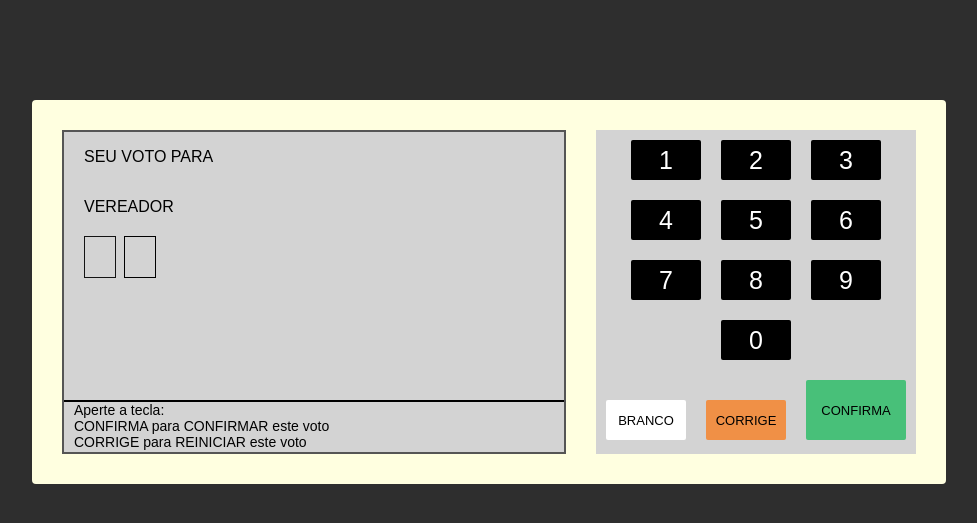
After one commit to senacrs-emti/2022-1M-urna-G2, a PHP site: page /index.php in a window 1280 px wide. The commit adds this page. Shown: the top 523 px of the page, without its empty margins (151-1128 px from the left). Run offline with PHP 8.4, Linux system fonts and the light colour scheme.

Commit message:
chore(*): index updates

```diff
--- /dev/null
+++ b/index.php
@@ -0,0 +1,77 @@
+<!DOCTYPE html>
+<html lang="pt-br">
+  <head>
+    <meta charset="UTF-8" />
+    <meta http-equiv="X-UA-Compatible" content="IE=edge" />
+    <meta name="viewport" content="width=device-width, initial-scale=1.0" />
+    <title>Urna Eletrônica</title>
+    <link rel="stylesheet" href="style.css" />
+  </head>
+  <body>
+    <div class="tudo">
+      <div class="urna">
+        <div class="tela">
+          <div class="d-1">
+            <div class="d-1-left">
+              <div class="d-1-1">
+                <span class='titulo textoBranco'>SEU VOTO PARA</span>
+              </div>
+              <div class="d-1-2">
+                <span class="vereador">VEREADOR</span>
+              </div>
+              <div class="d-1-3">
+
+                <div class="numero pisca" id="primeiroInput"></div>
+                <div class="numero" id="segundoInput"></div>
+
+              </div>
+              <div class="d-1-4" style = 'display:none;'>
+                Nome: Fulano <br />
+                Partido: P <br />
+                Vice: Beltrano <br />
+              </div>
+            </div>
+            <div class="d-1-right" style='display: none;'>
+              <img src="./assets/img/modelo.png" alt="bolsonaro">
+            </div>
+          </div>
+
+          <div class="d-2">
+            Aperte a tecla: <br />
+            CONFIRMA para CONFIRMAR este voto <br />
+            CORRIGE para REINICIAR este voto
+          </div>
+        </div>
+
+        <div class="teclado">
+          <div class="teclado-linha">
+            <div class="teclado-botao border" onclick="escolherNumero('1')">1</div>
+            <div class="teclado-botao border" onclick="escolherNumero('2')">2</div>
+            <div class="teclado-botao border" onclick="escolherNumero('3')">3</div>
+          </div>
+          <div class="teclado-linha">
+            <div class="teclado-botao border" onclick="escolherNumero('4')">4</div>
+            <div class="teclado-botao border" onclick="escolherNumero('5')">5</div>
+            <div class="teclado-botao border" onclick="escolherNumero('6')">6</div>
+          </div>
+          <div class="teclado-linha">
+            <div class="teclado-botao border" onclick="escolherNumero('7')">7</div>
+            <div class="teclado-botao border" onclick="escolherNumero('8')">8</div>
+            <div class="teclado-botao border" onclick="escolherNumero('9')">9</div>
+          </div>
+          <div class="teclado-linha">
+            <div class="teclado-botao border" onclick="escolherNumero('0')">0</div>
+          </div>
+
+          <div class="teclado-linha">
+            <div class="teclado-botao botao-branco" onclick="branco()">BRANCO</div>
+            <div class="teclado-botao botao-corrige" onclick="corrige()">CORRIGE</div>
+            <div class="teclado-botao botao-confirma" id="botao-confirma-som" onclick='confirma()'>CONFIRMA</div>
+            <audio id="confirma-som" src="./assets/audios/som-confirma.mp3"></audio>
+          </div>
+        </div>
+      </div>
+    </div>
+    <script src="script.js"></script>
+  </body>
+</html>
--- a/script.js
+++ b/script.js
@@ -1,25 +1,63 @@
-let seuVotoPara = document.querySelector('.d-1-1 span');
-let cargo = document.querySelector('.d-1-2 span');
-let descricao = document.querySelector('.d-1-4');
-let aviso = document.querySelector('.d-2');
-let lateral = document.querySelector('.d-1-right');
-let numeros = document.querySelector('.d-1-3');
 
-function clicou(n) {
-    alert("Clicou em" +n);
-}
 
-function branco() {
-    alert("Clicou em BRANCO!");
 
-}
+function escolherNumero(number) {
+    const pisca = document.querySelector(".pisca");
+    const primeiroInput = document.querySelector("#primeiroInput").innerHTML;
+    const segundoInput = document.querySelector("#segundoInput");
+    const segundoInputText = document.querySelector("#segundoInput").innerHTML;
 
-function corrige() {
-    alert("Clicou em CORRIGE!");
+    if (primeiroInput === "") {
+      document.getElementById("primeiroInput").innerHTML = number;
+      pisca.classList.remove("pisca");
+      segundoInput.classList.add("pisca");
+    } else if (segundoInputText === "") {
+      document.getElementById("segundoInput").innerHTML = number;
+      pisca.classList.remove("pisca");
 
-}
+      const juncaoDoisNumeros = `${primeiroInput}${number}`;
+      escolhaENula(juncaoDoisNumeros);
+    }
+  }
 
-function confirma() {
-    alert("Clicou em CONFIRMA!");
+  function branco() {
+    document.querySelector(".textoBranco").innerHTML = "VOTO EM BRANCO";
+    const vereadorBranco = document.querySelector(".vereador");
+    const divDireitaBranco = document.querySelector(".d-1-right");
+    const d13Branco = document.querySelector(".d-1-3");
+    const d14Branco = document.querySelector(".d-1-4");
 
-}
+    d13Branco.remove("d13Branco");
+    vereadorBranco.remove("vereadorBranco");
+    d14Branco.remove("d14Branco");
+    divDireitaBranco.remove("divDireitaBranco");
+
+  }
+
+  function corrige() {
+    document.location.reload();
+  }
+
+  function escolhaENula(number) {
+    const divDireita = document.querySelector(".d-1-right");
+    const name = document.querySelector('.d-1-4');
+
+    if (number == 72) {
+      divDireita.remove("divDireita");
+      document.querySelector(".d-1-4").innerHTML = "VOTO NULO";
+      name.style.display == 'none' ? name.style.display = 'flex' : name.style.display = 'none';
+      return;
+    }
+
+    const right = document.querySelector('.d-1-right');
+    right.style.display == 'none' ? right.style.display = 'flex' : right.style.display = 'none';
+    name.style.display == 'none' ? name.style.display = 'flex' : name.style.display = 'none';
+
+  }
+
+
+  const button = document.querySelector("#botao-confirma-som");
+  button.addEventListener("click", function () {
+    const audio = document.querySelector("#confirma-som");
+    audio.play();
+  });
--- a/style.css
+++ b/style.css
@@ -1,52 +1,63 @@
-@keyframes pisca{
-    0% {opacity: 0.2;}
-    50% {opacity: 1;}
-    100% {opacity: 0.2;}
+@keyframes pisca {
+    0% {
+      opacity: 0.2;
+    }
+    50% {
+      opacity: 1;
+    }
+    100% {
+      opacity: 0.2;
+    }
   }
 
-body{
-    margin: 0px;
+  body {
+    margin: 0;
     display: flex;
     justify-content: center;
-    align-content: center;
+    align-items: center;
     font-family: Arial, Helvetica, sans-serif;
+    background-color: #2e2e2e;
   }
 
-.urna{
-    background-color: #dbd5c9;
+  .tudo{
+    background-size: cover;
+    background-position: center center;
+    background-repeat: no-repeat;
+    background-attachment: fixed;
+    margin-top: 100px;
+  }
+
+  .urna {
+    background-color: lightyellow;
     padding: 30px;
     display: flex;
-
-
+    border-radius: 4px;
   }
 
-.tela{
+  .tela {
     width: 500px;
     height: 320px;
-    background: linear-gradient(to right, #e8e8e8, #c1c1c1);
-    border: 2px solid #666;
+    background-color: lightgrey;
+    border: 2px solid #555;
     display: flex;
     flex-direction: column;
-
-
   }
 
-.teclado{
-    background-color: #403a3a;
+  .teclado {
+    background-color: lightgrey ;
     margin-left: 30px;
-
   }
 
-.teclado--linha{
+  .teclado-linha {
     display: flex;
     justify-content: center;
     align-items: flex-end;
   }
 
-.teclado--botao{
+  .teclado-botao {
     width: 70px;
     height: 40px;
-    background-color: black;
+    background-color: #000;
     color: #fff;
     font-size: 25px;
     display: flex;
@@ -54,96 +65,127 @@ body{
     align-items: center;
     margin: 10px;
     cursor: pointer;
-    box-shadow: 3px 3px 0px #666;
-}
-
-.botao--branco{
-    background-color: rgb(255, 255, 255);
-    color: rgb(0, 0, 0);
-    font-size: 15px;
-}
-
-.botao--corrige{
-    background-color: #f09046;
-    color: #000;
-    font-size: 15px;
-}
-
-.botao--confirma{
-    background-color: #48c079;
-    color: black;
-    font-size: 15px;
-    width: 90px;
-    height: 50px;
 
   }
 
-.divisao-1{
+  .border{
+    border-radius: 2px;
+  }
+
+  .border:active{
+    background-color: gray;
+  }
+
+  .d-1 {
     flex: 1;
     display: flex;
   }
 
-.d-1-left{
+  .d-1-left {
     flex: 1;
-    display: flex;
     flex-direction: column;
     padding-left: 20px;
-
   }
 
-.d-1-1{
+  .d-1-1 {
     height: 50px;
     display: flex;
     align-items: center;
-
   }
 
-.d-1-2{
+  .d-1-2 {
     height: 50px;
     display: flex;
     align-items: center;
-    justify-content: center;
+    justify-content: flex-start;
   }
 
-.d-1-3{
+  .d-1-3 {
     height: 50px;
+    display: flex;
+    align-items: center;
+    justify-content: flex-start;
+    gap: 0.5rem;
   }
 
-.numero{
+  .numero {
     display: inline-block;
     width: 30px;
     height: 40px;
-    border: 2px solid #000;
+    border: 1px solid #000;
     text-align: center;
     line-height: 40px;
     font-size: 25px;
   }
 
-.pisca{
+  .pisca {
     animation-name: pisca;
     animation-duration: 2s;
     animation-iteration-count: infinite;
-
   }
 
-.d-1-4{
+  .d-1-4 {
     flex: 1;
     line-height: 30px;
-    justify-content: flex-end;
   }
 
-.d-1-right{
-    width: 90px;
+  .d-1-right {
+    width: 300px;
     display: flex;
     flex-direction: column;
-
-
+    justify-content: center;
+    align-items: center;
+    overflow: hidden;
   }
 
-.divisao-2{
+  img{
+    width: 200px;
+    border: 2px solid black;
+  }
+
+  .d-2 {
     height: 50px;
     font-size: 14px;
     border-top: 2px solid #000;
     padding-left: 10px;
+  }
 
+  .botao-branco {
+    width: 80px;
+    background-color: #fff;
+    color: #000;
+    font-size: 13px;
+    font-weight: 400;
+    border-radius: 2px;
   }
+
+  .botao-branco:active{
+    background-color: rgb(223, 223, 223);
+  }
+
+  .botao-corrige {
+    width: 80px;
+    background-color: #f09046;
+    color: #000;
+    font-size: 13px;
+    font-weight: 400;
+    border-radius: 2px;
+  }
+
+  .botao-corrige:active{
+    background-color: #ec7c27;
+  }
+
+  .botao-confirma {
+    width: 80px;
+    padding: 10px;
+    background-color: #48c079;
+    color: #000;
+    font-size: 13px;
+    font-weight: 400;
+    border-radius: 2px;
+  }
+
+  .botao-confirma:active{
+    background-color: #38a164;
+  }
```
Also changed, not shown: index.html (deleted, +0 -79 lines), urna.css (deleted, +0 -100 lines), urna.html (deleted, +0 -77 lines). Lines whose indentation alone changed are shown as unchanged.
